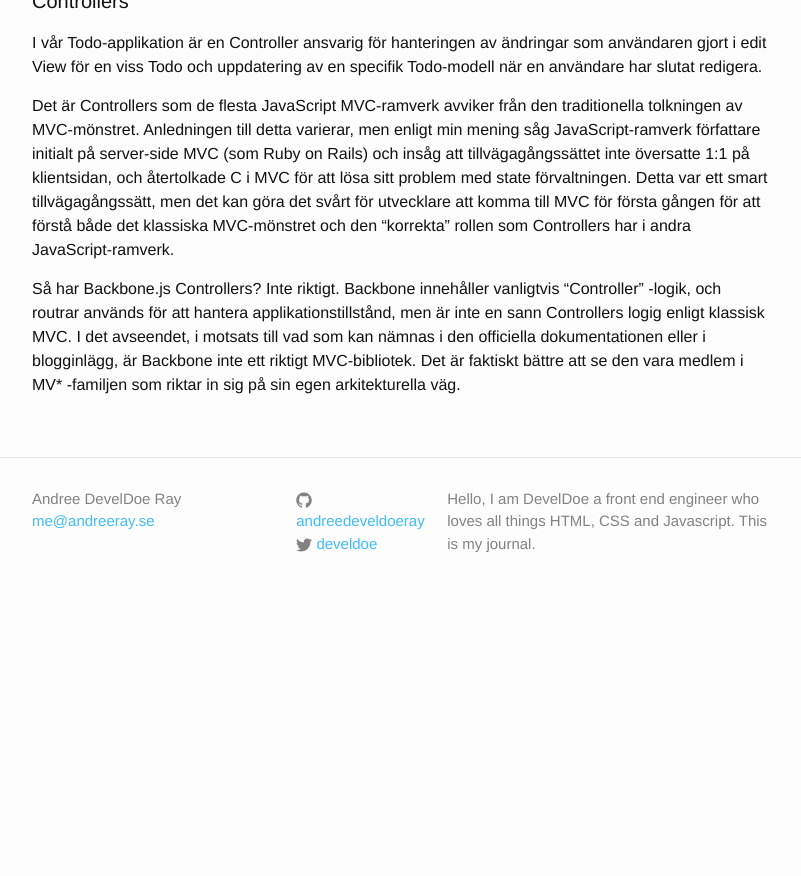
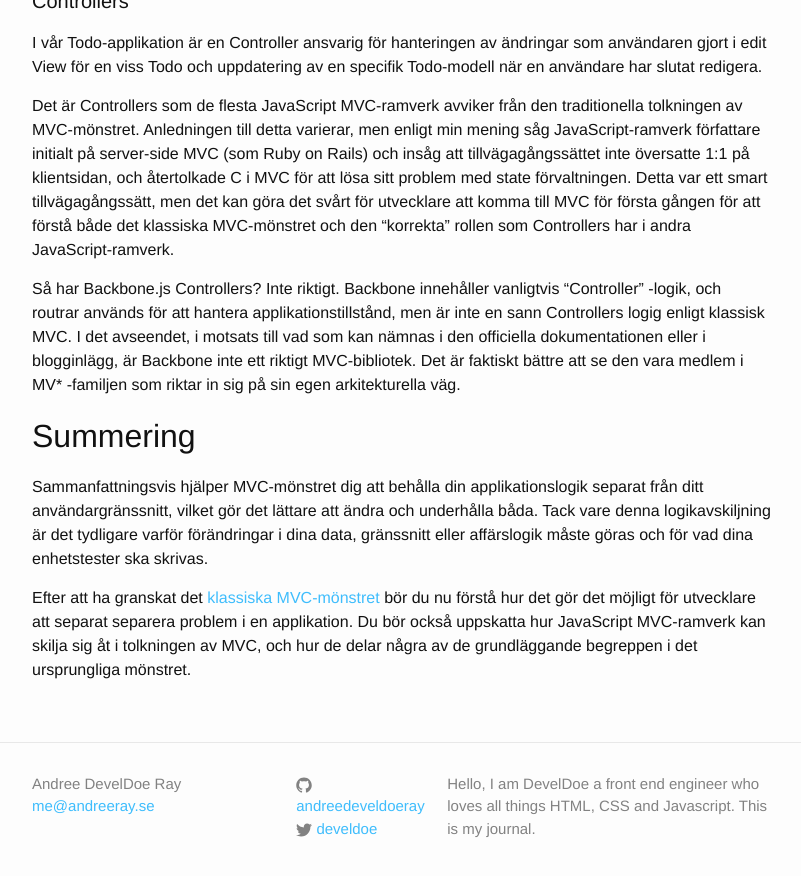
Before and after one commit to develdoe/develdoe.github.io, a Jekyll site: the page built from _posts/2017-10-26-backbonejs-implementeringsspecifikationer.md, in a window 1280 px wide and 900 px high, scrolled down 3006 px. Shown: the top 876 px of the window, without its empty margins (238-1039 px from the left). Built offline with Jekyll 4.4.1, drawn with Linux system fonts in a browser that asks for light colours; before the commit the page ends 3621 px from its top, so only the background shows below that.

Commit message:
Update 2017-10-26-backbonejs-implementeringsspecifikationer.md

```diff
--- a/_posts/2017-10-26-backbonejs-implementeringsspecifikationer.md
+++ b/_posts/2017-10-26-backbonejs-implementeringsspecifikationer.md
@@ -80,3 +80,9 @@ I vår Todo-applikation är en Controller ansvarig för hanteringen av ändringa
 Det är Controllers som de flesta JavaScript MVC-ramverk avviker från den traditionella tolkningen av MVC-mönstret. Anledningen till detta varierar, men enligt min mening såg JavaScript-ramverk författare initialt på server-side MVC (som Ruby on Rails) och insåg att tillvägagångssättet inte översatte 1:1 på klientsidan, och återtolkade C i MVC för att lösa sitt problem med state förvaltningen. Detta var ett smart tillvägagångssätt, men det kan göra det svårt för utvecklare att komma till MVC för första gången för att förstå både det klassiska MVC-mönstret och den "korrekta" rollen som Controllers har i andra JavaScript-ramverk.
 
 Så har Backbone.js Controllers? Inte riktigt. Backbone innehåller vanligtvis "Controller" -logik, och routrar används för att hantera applikationstillstånd, men är inte en sann Controllers logig enligt klassisk MVC. I det avseendet, i motsats till vad som kan nämnas i den officiella dokumentationen eller i blogginlägg, är Backbone inte ett riktigt MVC-bibliotek. Det är faktiskt bättre att se den vara medlem i MV* -familjen som riktar in sig på sin egen arkitekturella väg.
+
+## Summering
+
+Sammanfattningsvis hjälper MVC-mönstret dig att behålla din applikationslogik separat från ditt användargränssnitt, vilket gör det lättare att ändra och underhålla båda. Tack vare denna logikavskiljning är det tydligare varför förändringar i dina data, gränssnitt eller affärslogik måste göras och för vad dina enhetstester ska skrivas.
+
+Efter att ha granskat det [klassiska MVC-mönstret](/2017/mvc-model-view-controller/) bör du nu förstå hur det gör det möjligt för utvecklare att separat separera problem i en applikation. Du bör också uppskatta hur JavaScript MVC-ramverk kan skilja sig åt i tolkningen av MVC, och hur de delar några av de grundläggande begreppen i det ursprungliga mönstret.
```
